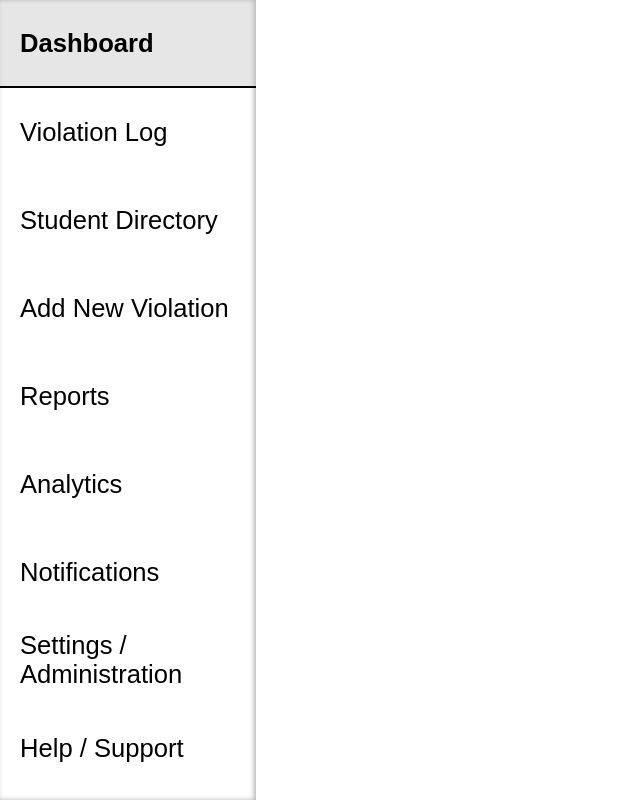
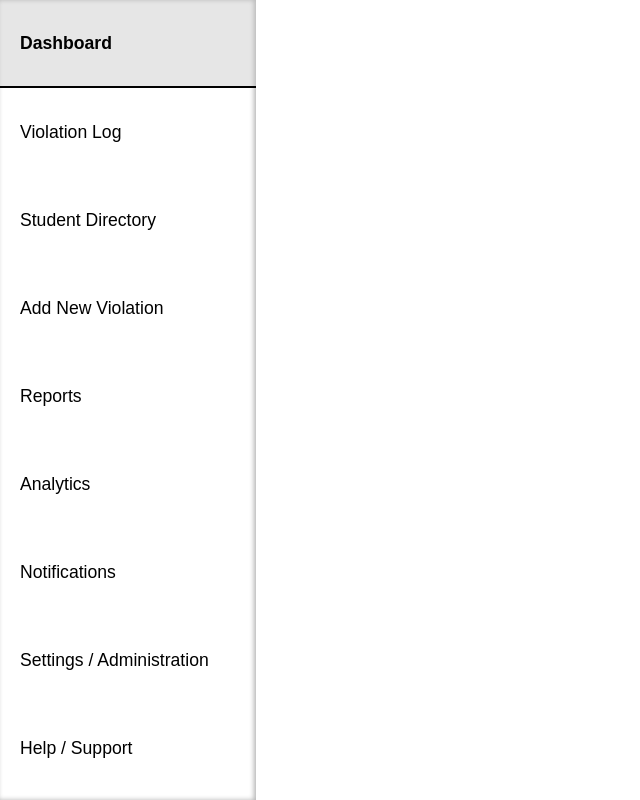
Before and after one commit to Ken-Sama-tech/research, a plain HTML site: page code/index.html in a window 1280 px wide. Shown: the whole page, without its empty margins (0-640 px from the left). Drawn offline with Linux system fonts and the light colour scheme.

Commit message:
update
update

```diff
--- a/code/style.css
+++ b/code/style.css
@@ -8,11 +8,12 @@
 :root{
   --background: #fff;
   --fontColor:#000;
-  --fontForNav:1.6rem;
+  --fontForNav:1.1rem;
   --navHover: rgba(193, 193, 193, 0.4);
   --navUnderline: #000;
 }
 .navbar{
+    overflow-y: auto;
     height: 100vh;
     width: 20%;
     background-color: var(--background);
```
